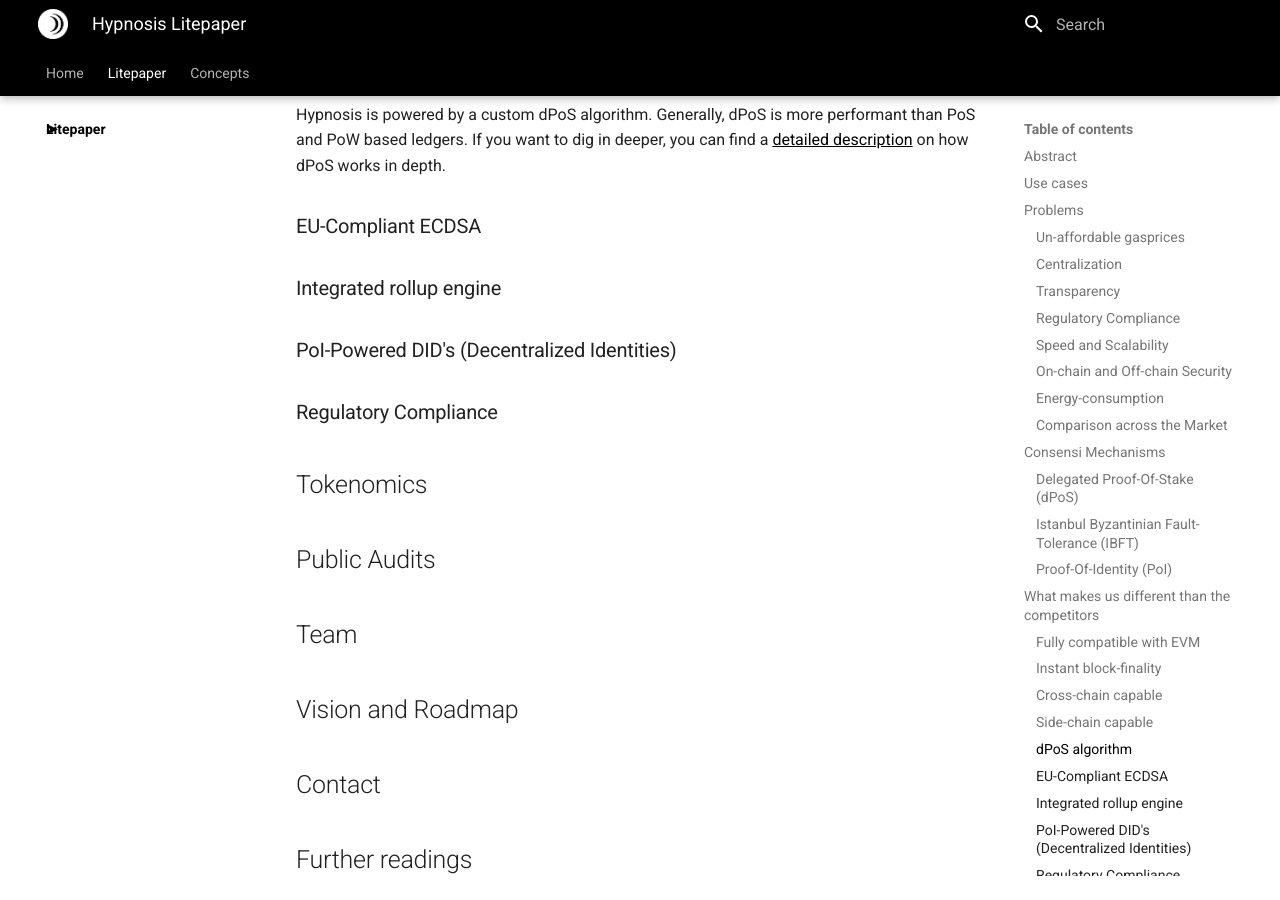
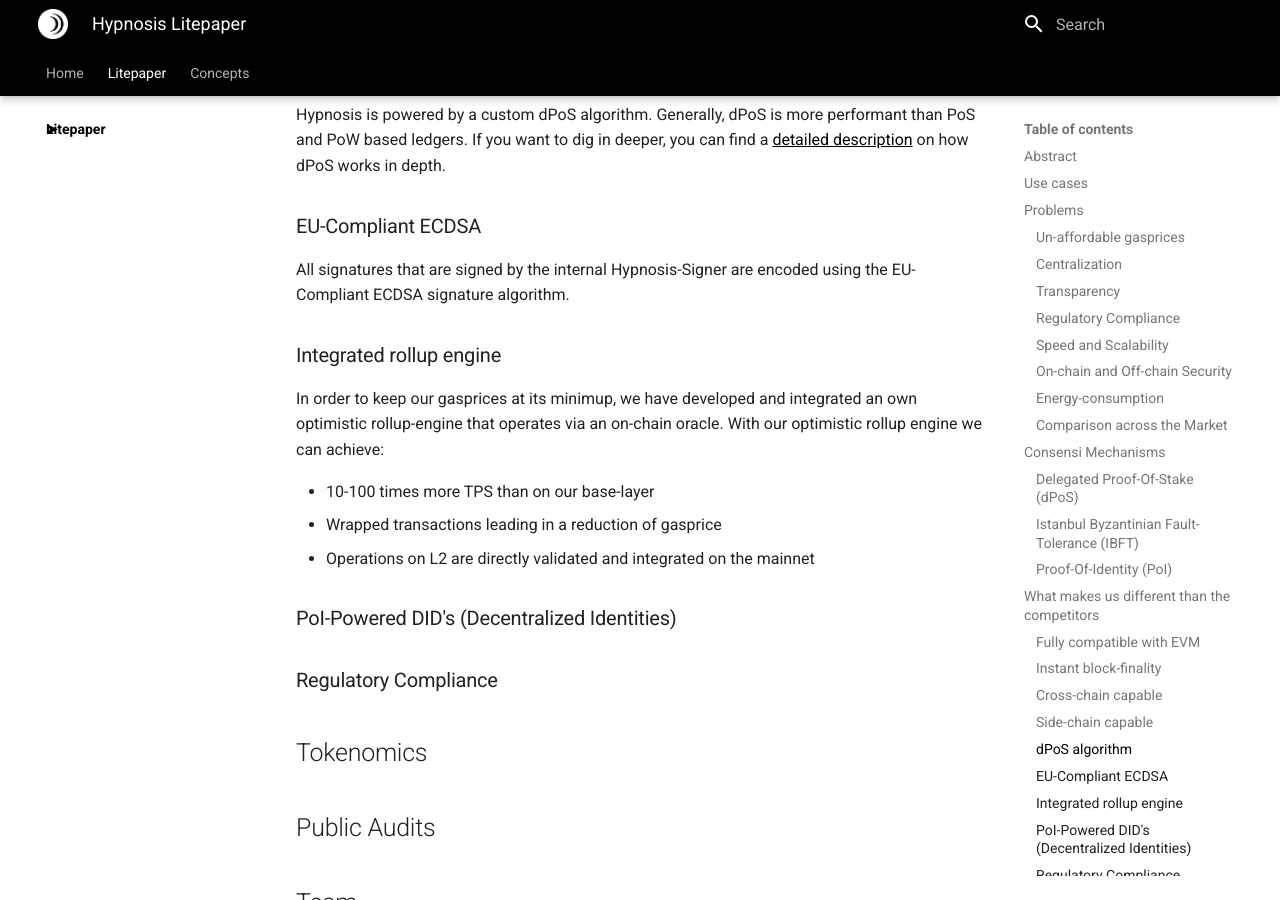
Before and after one commit to hypnosisfoundation/documentation, an MkDocs documentation site: the page built from docs/litepaper/index.md, in a window 1280 px wide and 900 px high, scrolled down 2145 px. Built offline with MkDocs 1.6.1 and Material for MkDocs 9.7.7, drawn with Linux system fonts in a browser that asks for light colours; comment, search, counter and statistics services are not loaded.

Commit message:
added rollup section

```diff
--- a/docs/litepaper/index.md
+++ b/docs/litepaper/index.md
@@ -67,7 +67,15 @@
 
 ### EU-Compliant ECDSA
 
+All signatures that are signed by the internal Hypnosis-Signer are encoded using the EU-Compliant ECDSA signature algorithm.
+
 ### Integrated rollup engine
+
+In order to keep our gasprices at its minimup, we have developed and integrated an own optimistic rollup-engine that operates via an on-chain oracle. With our optimistic rollup engine we can achieve:
+
+- 10-100 times more TPS than on our base-layer
+- Wrapped transactions leading in a reduction of gasprice
+- Operations on L2 are directly validated and integrated on the mainnet
 
 ### PoI-Powered DID's (Decentralized Identities)
 
```
